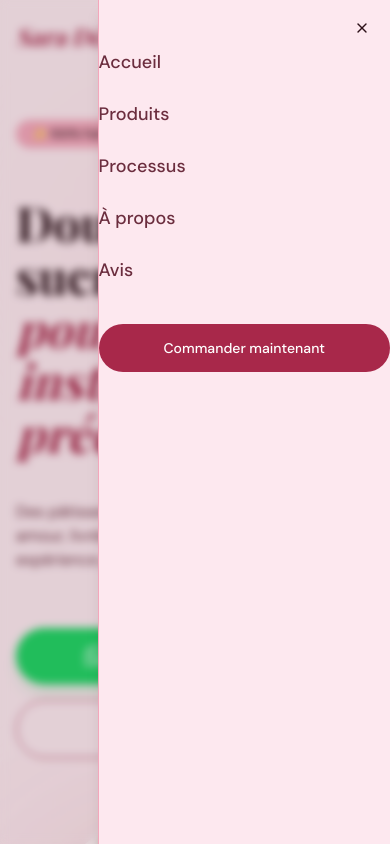
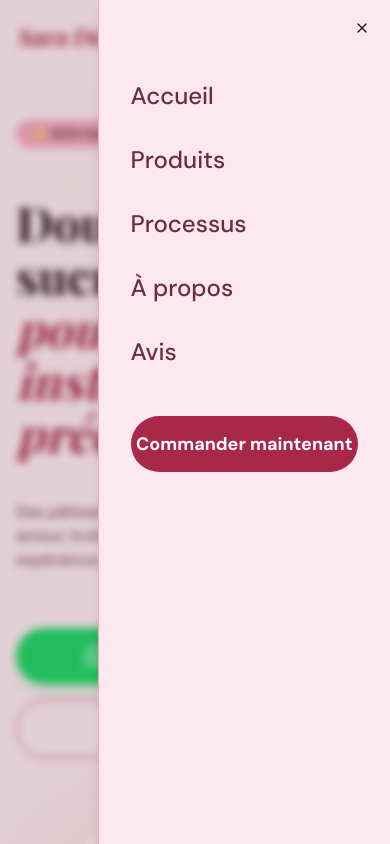
Before and after one commit to DIABY007/Site-Patissera-Sara-Delice, a Next.js app: page / in a window 390 px wide. Both pictures are taken after a click on the button 356 px from the left and 35 px from the top of the page. Shown: the top 844 px of the page. Built offline with nearby package versions, Linux system fonts and the light colour scheme; a web font is replaced by a local one.

Commit message:
Fix mobile menu layout: updated padding, font-size, and spacing in Navbar Sheet

```diff
--- a/src/components/sections/Navbar.tsx
+++ b/src/components/sections/Navbar.tsx
@@ -81,23 +81,25 @@ export const Navbar = () => {
                 </Button>
               }
             />
-            <SheetContent side="right" className="bg-background border-l-border">
+            <SheetContent side="right" className="bg-background border-l-border p-0">
               <SheetTitle className="sr-only">Menu de navigation</SheetTitle>
-              <div className="flex flex-col gap-6 mt-12">
+              <div className="flex flex-col h-full px-8 py-12">
+                <div className="flex flex-col gap-8 mt-8">
                   {navLinks.map((link) => (
                     <Link
                       key={link.name}
                       href={link.href}
-                    className="text-lg font-medium text-text-medium hover:text-primary transition-colors"
+                      className="text-2xl font-medium text-text-medium hover:text-primary transition-colors"
                     >
                       {link.name}
                     </Link>
                   ))}
+                </div>
                 <Link
-                  href="https://wa.me/224000000000"
+                  href="https://wa.me/22655305152"
                   className={cn(
                     buttonVariants({ variant: 'default' }),
-                    "rounded-full bg-primary hover:bg-berry text-white w-full py-6 mt-4"
+                    "rounded-full bg-primary hover:bg-berry text-white w-full py-7 mt-12 text-lg font-bold"
                   )}
                 >
                   Commander maintenant
```
Lines whose indentation alone changed are shown as unchanged.
